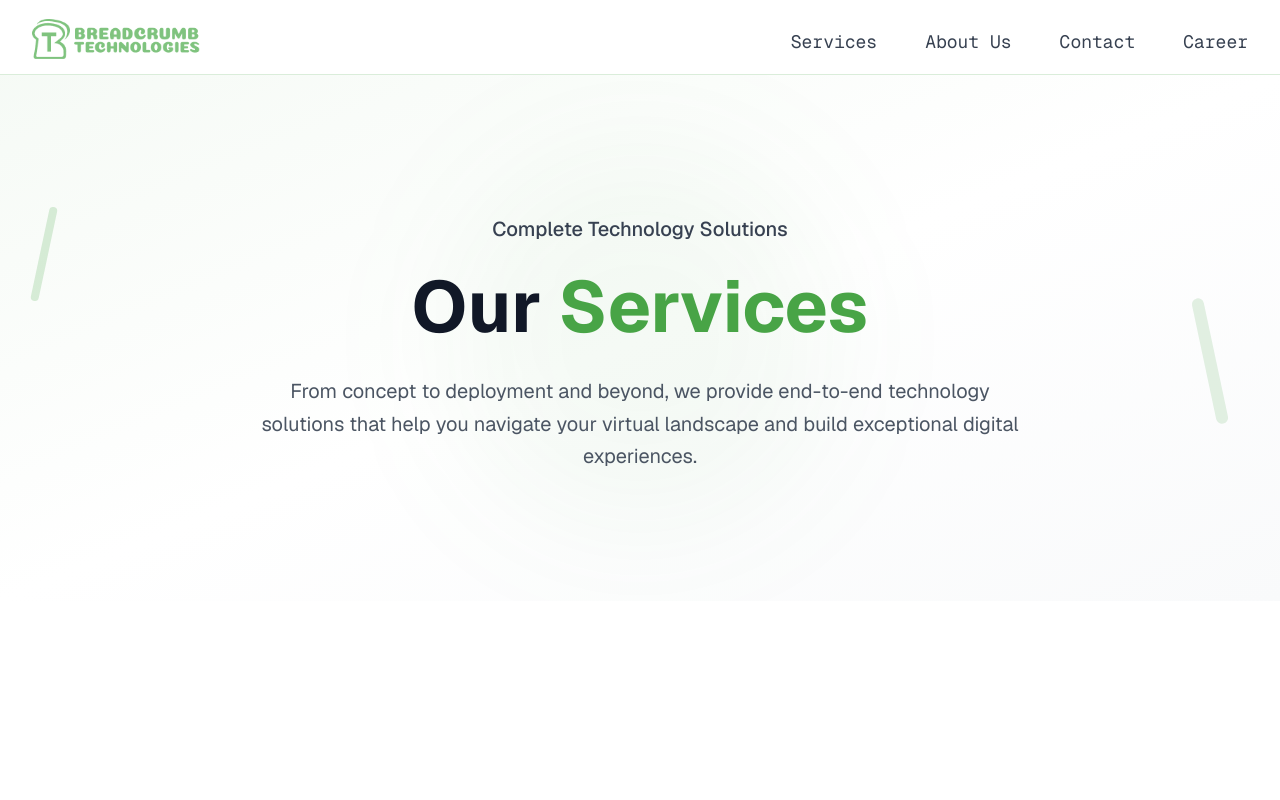
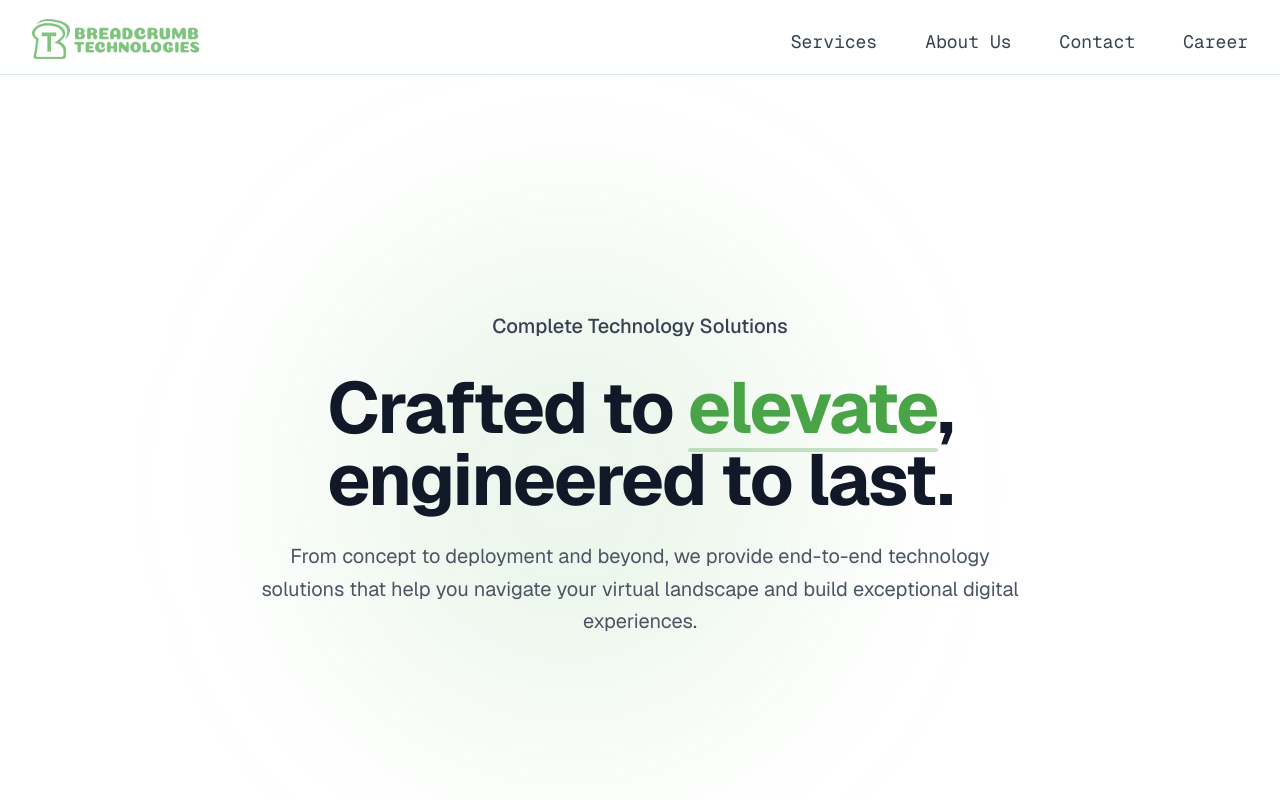
Before and after one commit to sambe369/breadcrumb-webpage, a Next.js app: page /services in a window 1280 px wide. Shown: the top 800 px of the page. Built offline with nearby package versions, Linux system fonts and the light colour scheme.

Commit message:
service page hero changed

```diff
--- a/src/components/services section/Service1.jsx
+++ b/src/components/services section/Service1.jsx
@@ -1,52 +1,64 @@
 "use client";
 
 import { motion } from "framer-motion";
-import { Zap } from "lucide-react";
 
 export default function Service1() {
   return (
-    <div className="min-h-screen bg-white">
-      {/* Hero Section */}
-      <section className="relative py-32 bg-gradient-to-br from-[#48A446]/5 via-white to-gray-50 overflow-hidden">
-        {/* Floating Shapes */}
-        <div className="absolute inset-0">
-          <div className="absolute top-1/4 left-10 w-2 h-24 bg-[#48A446]/20 rounded-full transform rotate-12"></div>
-          <div className="absolute bottom-1/3 right-16 w-3 h-32 bg-[#48A446]/15 rounded-full transform -rotate-12"></div>
-          <div className="absolute top-1/2 left-1/2 -translate-x-1/2 -translate-y-1/2 w-96 h-96 rounded-full bg-[#48A446]/5 blur-3xl"></div>
-        </div>
+    <section className="relative min-h-screen flex items-center justify-center bg-white overflow-hidden">
+      {/* Subtle background — soft green glows */}
+      <div className="absolute inset-0 pointer-events-none">
+        <div className="absolute top-[10%] right-1/4 w-[600px] h-[600px] rounded-full bg-[#48A446]/12 blur-[120px]" />
+        <div className="absolute top-[20%] left-1/4 w-[500px] h-[500px] rounded-full bg-[#48A446]/10 blur-[100px]" />
+      </div>
 
-        {/* Content */}
-        <div className="max-w-7xl mx-auto px-6 sm:px-8 text-center relative z-10">
+      {/* Content */}
+      <div className="max-w-7xl mx-auto px-6 sm:px-8 w-full relative z-10">
+        <div className="max-w-4xl mx-auto text-center">
+          {/* Eyebrow */}
           <motion.div
-            initial={{ opacity: 0, scale: 0.9 }}
-            animate={{ opacity: 1, scale: 1 }}
+            initial={{ opacity: 0, y: -20 }}
+            animate={{ opacity: 1, y: 0 }}
             transition={{ duration: 0.8 }}
-            className="inline-flex items-center gap-2 text-gray-700 px-6 py-3 mb-4"
+            className="mb-8"
           >
-
-            <span className="font-medium text-xl">Complete Technology Solutions</span>
+            <span className="text-gray-700 font-medium text-xl">
+              Complete Technology Solutions
+            </span>
           </motion.div>
 
+          {/* Main Heading */}
           <motion.h1
             initial={{ opacity: 0, y: 30 }}
             animate={{ opacity: 1, y: 0 }}
-            transition={{ duration: 0.8, delay: 0.2 }}
-            className="text-5xl md:text-7xl font-bold text-gray-900 mb-8"
+            transition={{ duration: 0.8, delay: 0.3 }}
+            className="text-5xl sm:text-6xl md:text-7xl font-bold text-gray-900 mb-6 leading-[1.1] tracking-tight"
           >
-            Our <span className="text-[#48A446]">Services</span>
+            Crafted to{" "}
+            <span className="text-[#48A446] relative inline-block">
+              elevate
+              <motion.span
+                initial={{ scaleX: 0 }}
+                animate={{ scaleX: 1 }}
+                transition={{ duration: 0.8, delay: 1.3 }}
+                className="absolute -bottom-2 left-0 right-0 h-1 bg-[#48A446]/30 origin-left rounded-full"
+              />
+            </span>
+            ,<br />
+            engineered to last.
           </motion.h1>
 
+          {/* Subhead */}
           <motion.p
-            initial={{ opacity: 0, y: 30 }}
+            initial={{ opacity: 0, y: 20 }}
             animate={{ opacity: 1, y: 0 }}
-            transition={{ duration: 0.8, delay: 0.4 }}
+            transition={{ duration: 0.8, delay: 1.3 }}
             className="text-xl text-gray-600 max-w-3xl mx-auto leading-relaxed"
           >
             From concept to deployment and beyond, we provide end-to-end technology solutions
             that help you navigate your virtual landscape and build exceptional digital experiences.
           </motion.p>
         </div>
-      </section>
-    </div>
+      </div>
+    </section>
   );
 }
```
